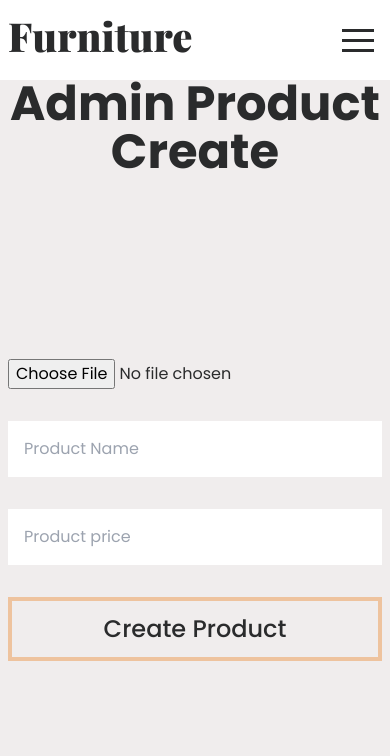
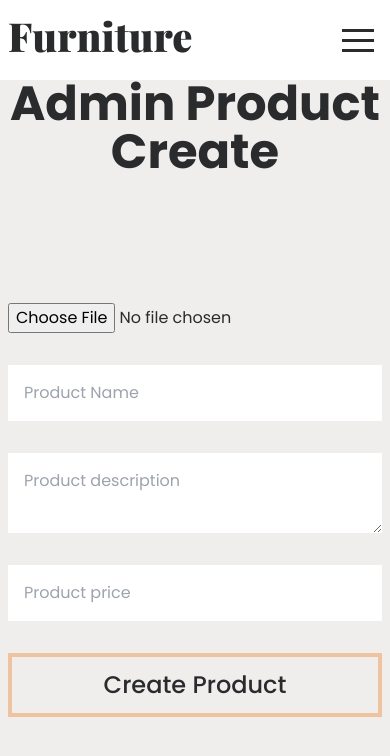
Before and after one commit to joetifa2003/309-final-project, a React (Create React App) app in the folder frontend/: page /admin/create in a window 390 px wide. Shown: the top 756 px of the page. Built offline with nearby package versions, Linux system fonts and the light colour scheme.

Commit message:
feat: responsive changes

```diff
--- a/frontend/package.json
+++ b/frontend/package.json
@@ -7,6 +7,7 @@
     "@testing-library/react": "^13.4.0",
     "@testing-library/user-event": "^13.5.0",
     "axios": "^1.6.2",
+    "hamburger-react": "^2.5.0",
     "localforage": "^1.10.0",
     "match-sorter": "^6.3.1",
     "react": "^18.2.0",
--- a/frontend/src/index.css
+++ b/frontend/src/index.css
@@ -15,7 +15,7 @@ section {
 }
 
 .btn {
-  @apply w-full border-4 border-accent p-4 text-2xl font-medium leading-none transition-all duration-200 hover:bg-accent hover:text-white lg:w-auto;
+  @apply w-full border-4 border-accent p-4 text-center text-2xl font-medium leading-none transition-all duration-200 hover:bg-accent hover:text-white lg:w-auto;
 }
 
 .btn-small {
--- a/frontend/src/pages/Index.jsx
+++ b/frontend/src/pages/Index.jsx
@@ -15,7 +15,7 @@ function IndexPage() {
 
 function Hero() {
   return (
-    <section className="container flex h-screen flex-col lg:justify-center">
+    <section className="container flex flex-col md:h-screen lg:justify-center">
       <div className="flex h-full flex-col items-center gap-8 lg:flex-row">
         <div className="w-full lg:w-6/12">
           <img src={HeroImg} />
--- a/frontend/src/pages/admin/AdminPanel.jsx
+++ b/frontend/src/pages/admin/AdminPanel.jsx
@@ -8,7 +8,7 @@ export const AdminPanel = () => {
   const { data: products, loading } = useFetcher("/products");
 
   return (
-    <section className="container space-y-16">
+    <section className="container flex flex-col space-y-16">
       <h1 className="text-center">Admin Panel</h1>
 
       <div className="flex justify-between">
@@ -24,7 +24,11 @@ export const AdminPanel = () => {
         ) : (
           <ProductsContainer>
             {products.map((product) => (
-              <ProductCard key={product["_id"]} p={product} />
+              <ProductCard
+                key={product["_id"]}
+                p={product}
+                showAddToCart={false}
+              />
             ))}
           </ProductsContainer>
         )}
--- a/frontend/src/pages/admin/AdminProductCreate.jsx
+++ b/frontend/src/pages/admin/AdminProductCreate.jsx
@@ -24,6 +24,12 @@ export const AdminProductCreate = () => {
           className="input-txt"
           required
         />
+        <textarea
+          name="desc"
+          placeholder="Product description"
+          required
+          className="input-txt"
+        />
         <input
           name="price"
           placeholder="Product price"
--- a/frontend/src/router.js
+++ b/frontend/src/router.js
@@ -7,6 +7,7 @@ import { AdminProductCreate } from "./pages/admin/AdminProductCreate";
 import { Cart } from "./pages/Cart";
 import IndexPage from "./pages/Index";
 import Login from "./pages/Login";
+import { Product } from "./pages/Product";
 import SignUp from "./pages/Signup";
 
 export const router = createBrowserRouter([
@@ -22,6 +23,10 @@ export const router = createBrowserRouter([
       {
         path: "/login",
         element: <Login />,
+      },
+      {
+        path: "/product/:id",
+        element: <Product />,
       },
       {
         path: "/admin",
```
Also changed, not shown: 1 other file (tests, documents, lock files or other folders).
